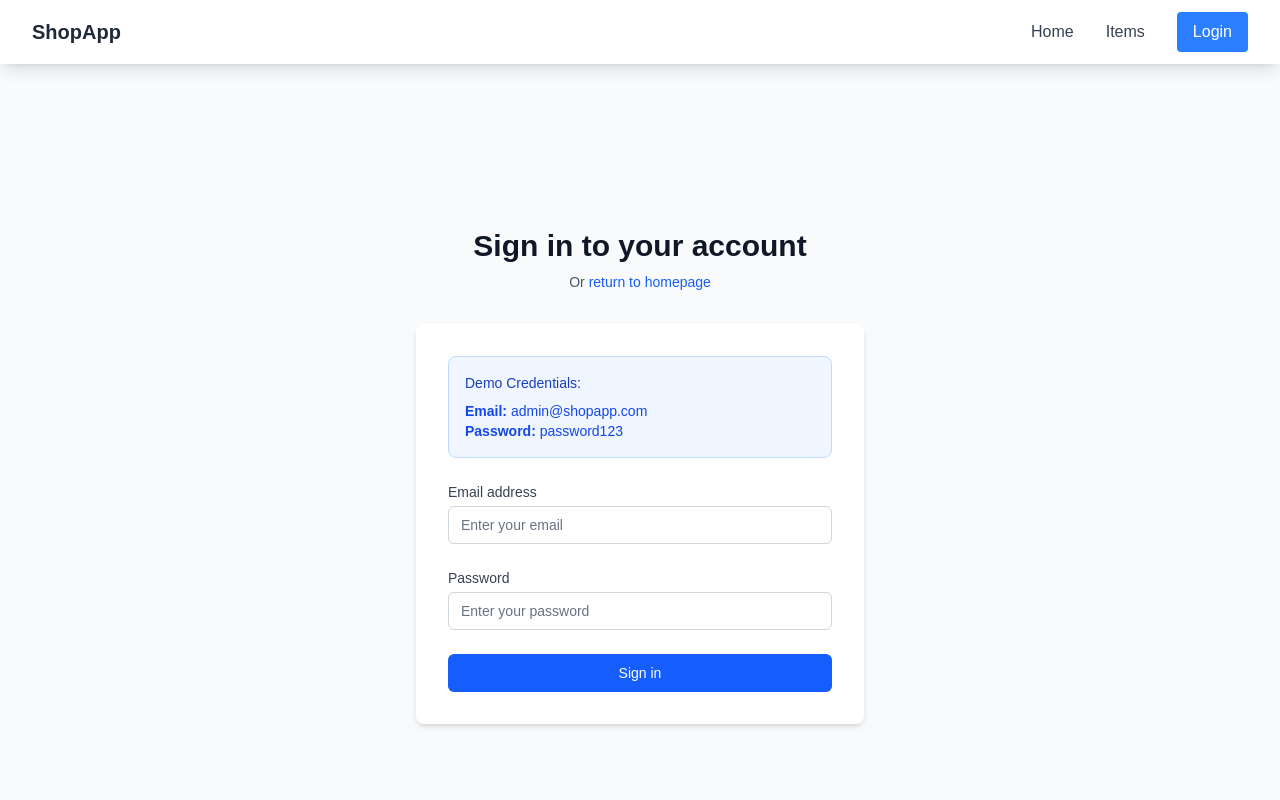
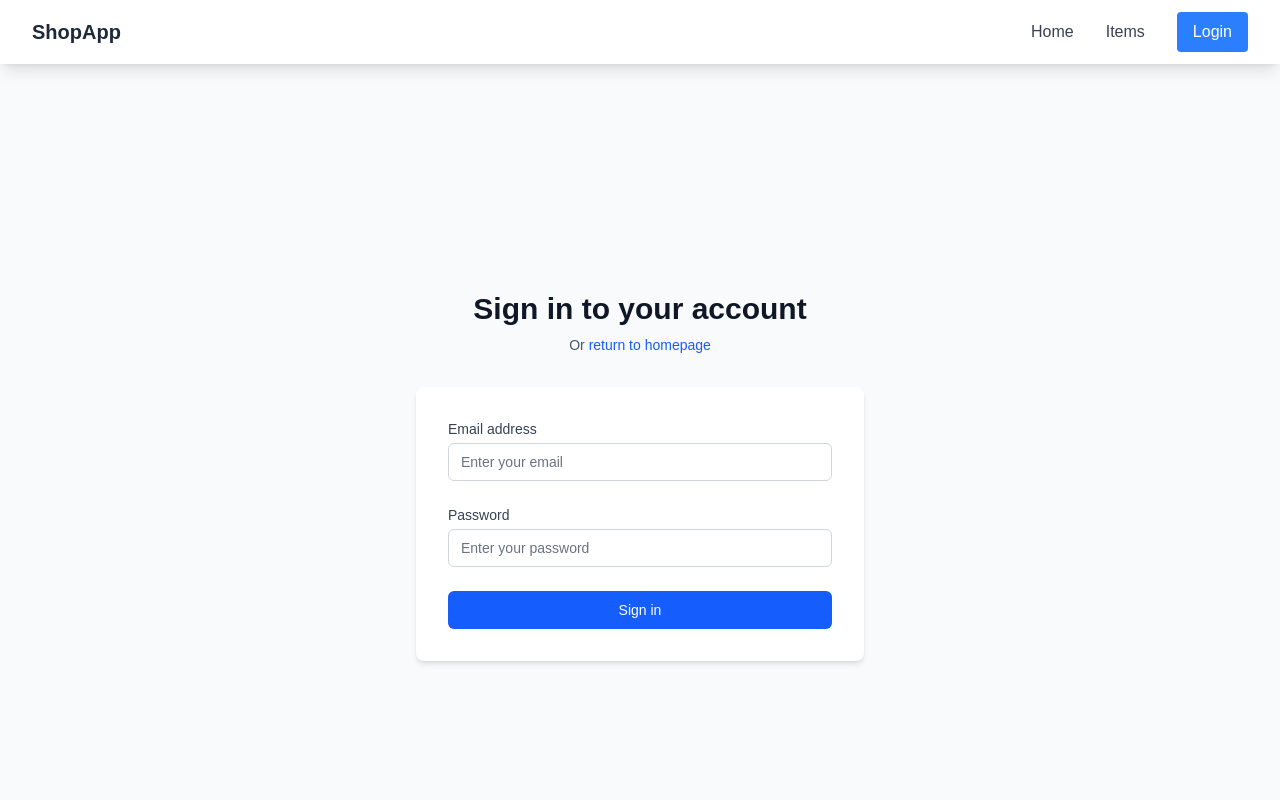
Before and after one commit to deluwarhoisn/ShopApp, a Next.js app: page /login-simple in a window 1280 px wide. Shown: the top 800 px of the page. Built offline with nearby package versions, Linux system fonts and the light colour scheme.

Commit message:
demo remove

```diff
--- a/src/app/login-simple/page.js
+++ b/src/app/login-simple/page.js
@@ -50,13 +50,13 @@
 
         <div className="bg-white p-8 rounded-lg shadow-md">
           {/* Demo Credentials Info */}
-          <div className="mb-6 p-4 bg-blue-50 border border-blue-200 rounded-lg">
+          {/* <div className="mb-6 p-4 bg-blue-50 border border-blue-200 rounded-lg">
             <h3 className="text-sm font-medium text-blue-800 mb-2">Demo Credentials:</h3>
             <p className="text-sm text-blue-700">
               <strong>Email:</strong> admin@shopapp.com<br />
               <strong>Password:</strong> password123
             </p>
-          </div>
+          </div> */}
 
           <form className="space-y-6" onSubmit={handleSubmit}>
             <div>
```
